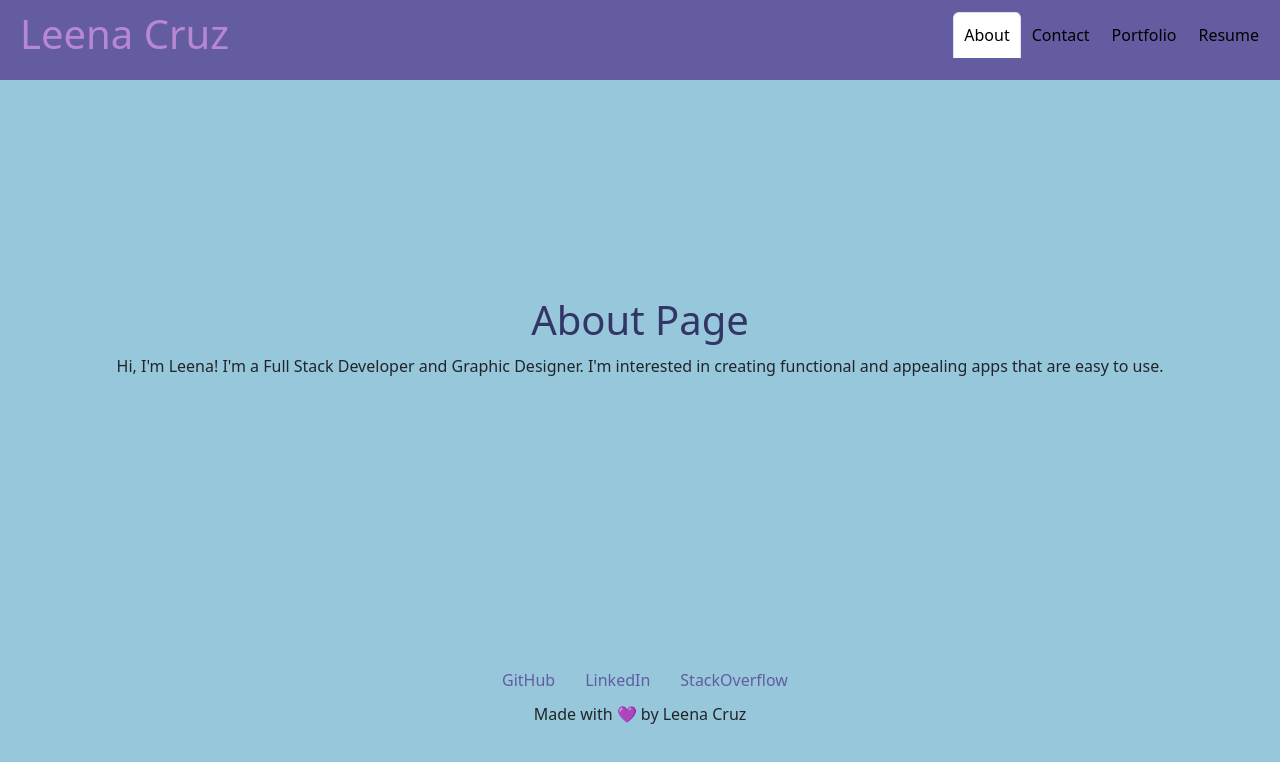
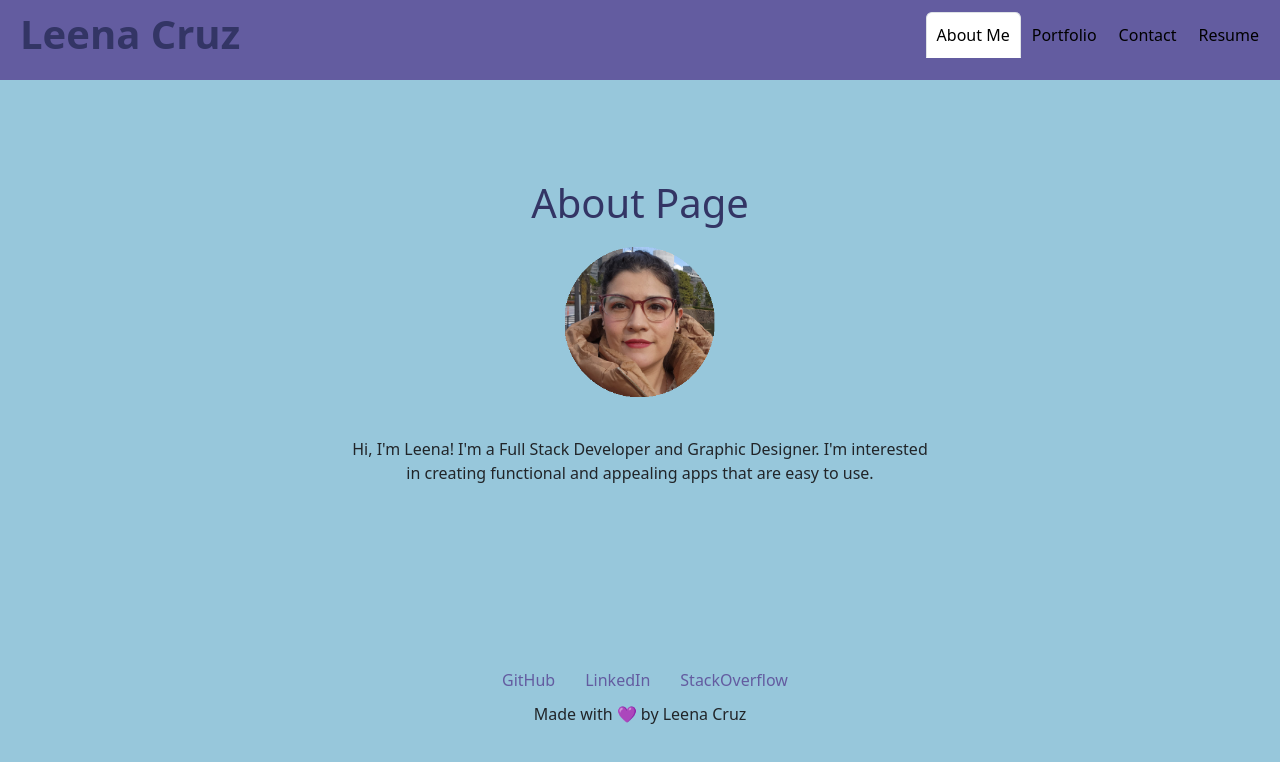
Before and after one commit to LeenaCruz/ReactPortfolio, a React (Vite) app in the folder react-portfolio/: page /About in a window 1280 px wide. Shown: the top 762 px of the page. Built offline with nearby package versions, Linux system fonts and the light colour scheme.

Commit message:
Add Profile Pic

```diff
--- a/react-portfolio/src/App.css
+++ b/react-portfolio/src/App.css
@@ -15,7 +15,6 @@
 .header {
   background-color: #635CA0;
   height: 80px;
-  color: #B787D2;
   padding: 0 10px;
   width: 100vw;
   position: relative;
@@ -35,6 +34,8 @@
 .header h1 {
   margin: 10px;
   text-align: center;
+  color: #333565;
+  font-weight: bold;
 }
 
 .nav-tabs {
@@ -42,7 +43,9 @@
   justify-content: space-around;
   padding: 10px 0;
   /* align-items: center; */
+  text-decoration: none;
   border: none;
+  background-color: transparent;
 }
 
 .nav-tabs a {
@@ -52,6 +55,28 @@
   text-align: center;
   padding: 10px;
 
+}
+
+.nav-tabs a:hover,
+.nav-tabs a:focus,
+.nav-tabs a:active {
+  background-color: #B787D2;
+  color:#333565;
+  border: none;
+  border-width: 0;
+  fill: none;
+}
+
+.nav-item {
+  background-color: transparent;
+  text-decoration: none;
+  border: none;
+}
+
+.nav-item.active {
+  background-color: #B787D2;
+  color:#333565;
+  border: none;
 }
 
 html,
@@ -97,7 +122,6 @@ main {
 
   height: 200px;
   width: 100%;
-  /* padding: 10px; */
   display: flex;
   justify-content: center;
   align-items: center;
@@ -209,3 +233,8 @@ padding: 5px;
     text-align: center;
   }
 }
+
+.about-content {
+  margin-top: 20px;
+  padding: 10px;
+}
--- a/react-portfolio/src/components/Navbar.jsx
+++ b/react-portfolio/src/components/Navbar.jsx
@@ -1,17 +1,3 @@
-// export default function Navigation ({links}) {
-//     return (
-//         <nav className="navbar navbar-expand-lg bg-secondary">
-//             <div className="container-fluid">
-//                 <div className=" collapse navbar-collapse" id="navbarSupportedContent">
-//                     <ul className="navbar-nav me-auto mb-2 mb-lg-0">
-//                         {links.map((link) => link)}
-//                         </ul>
-//                 </div>
-//             </div>
-//         </nav>
-//     );
-// }
-
 import { Link, useLocation } from "react-router-dom";
 
 function NavBar() {
@@ -25,15 +11,7 @@ function NavBar() {
                     to='/About'
                     className={currentPage === '/About' ? 'nav-link active' : 'nav-link'}
                 >
-                About
-                </Link>
-            </li>
-            <li className="nav-item">
-                <Link
-                to='/Contact'
-                className={currentPage === '/Blog' ? 'nav-link active' : 'nav-link'}
-                >
-                Contact
+                About Me
                 </Link>
             </li>
             <li className="nav-item">
@@ -42,6 +20,14 @@ function NavBar() {
                 className ={currentPage === '/Portfolio' ? 'nav-link active' : 'nav-link'}
                 >
                 Portfolio
+                </Link>
+            </li>
+            <li className="nav-item">
+                <Link
+                to='/Contact'
+                className={currentPage === '/Contact' ? 'nav-link active' : 'nav-link'}
+                >
+                Contact
                 </Link>
             </li>
             <li className="nav-item">
--- a/react-portfolio/src/index.css
+++ b/react-portfolio/src/index.css
@@ -6,7 +6,7 @@
 
   color-scheme: light dark;
   color: rgba(255, 255, 255, 0.87);
-  background-color: #242424;
+  background-color: #97C7DB;
 
   font-synthesis: none;
   text-rendering: optimizeLegibility;
@@ -24,7 +24,7 @@
 a {
   font-weight: 500;
   color: #B787D2;
-  text-decoration: inherit;
+  text-decoration: none;
 }
 a:hover {
   color: #B787D2;
--- a/react-portfolio/src/pages/About.jsx
+++ b/react-portfolio/src/pages/About.jsx
@@ -1,11 +1,17 @@
+import myPortrait from "../assets/Leena250px.png";
 export default function About() {
     return (
-      <div>
+      <div className="main-content">
+        <div>
         <h1>About Page</h1>
-        <p>
+        <div style={{width: 600}}>
+          <img src= {myPortrait} alt="Leena Cruz Portrait" style={{height: 150, margin: 10} } />
+        <p className="about-content">
           Hi, I'm Leena!
           I'm a Full Stack Developer and Graphic Designer. I'm interested in creating functional and appealing apps that are easy to use.
         </p>
+        </div>
+        </div>
       </div>
     );
   }
--- a/react-portfolio/src/pages/Contact.jsx
+++ b/react-portfolio/src/pages/Contact.jsx
@@ -18,15 +18,15 @@ const Contact = ()=>  {
   const validateForm = () => {
     const newErrors = {};
     if (!form.name) {
-      newErrors.name = 'Name is required';
+      newErrors.name = 'Name is required.';
     }
     if (!form.email) {
-      newErrors.email = 'Email is required!';
+      newErrors.email = 'Email is required.';
     } else if (!validateEmail(form.email)) {
       newErrors.email = 'Invalid email';
     }
     if(!form.message) {
-      newErrors.message = 'Message is required';
+      newErrors.message = 'Message is required.';
     }
 
     setErrors(newErrors);
@@ -43,6 +43,12 @@ const Contact = ()=>  {
   }
 };
 
+const handleBlur = (e) => {
+  const {name, value} = e.target;
+  if(!value) {
+    setErrors((prev)=> ({...prev, [name]:`${name} is required`}))
+  }
+}
 
   const handleInputChange = (e) => {
     const {name, value } = e.target;
@@ -64,6 +70,7 @@ const Contact = ()=>  {
           value= {form.name}
 name= "name"
 onChange={handleInputChange}
+onBlur = {handleBlur}
 type='text'
 placeholder='Your Name'
 />
@@ -72,6 +79,7 @@ placeholder='Your Name'
 value= {form.email}
 name='email'
 onChange={handleInputChange}
+onBlur = {handleBlur}
 type='text'
 placeholder='Email'
 />
@@ -80,6 +88,7 @@ placeholder='Email'
 value={form.message}
 name='message'
 onChange={handleInputChange}
+onBlur = {handleBlur}
 type='text'
 placeholder='Message'
 />
```
Also changed, not shown: react-portfolio/src/assets/Leena250px.png (added).
